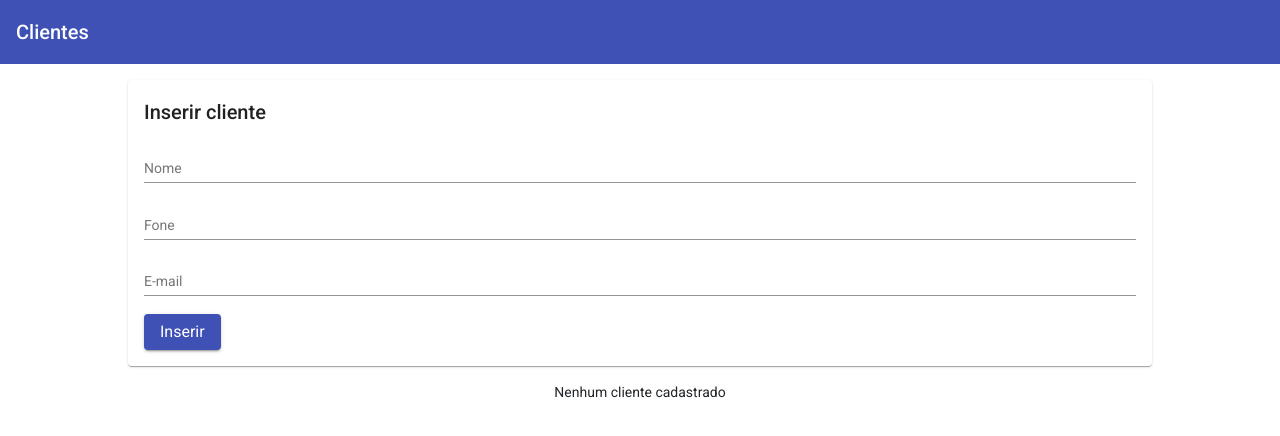
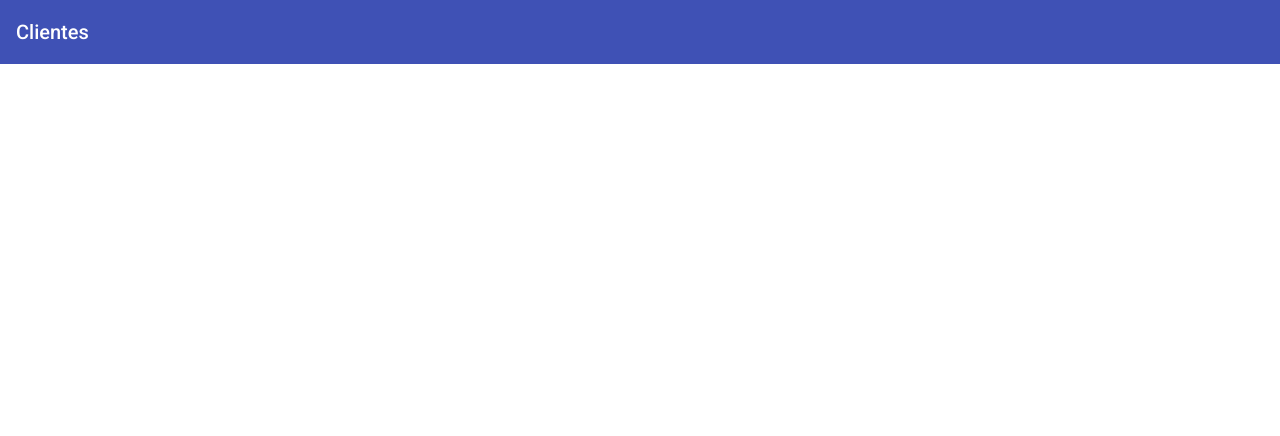
Before and after one commit to ricardon91/Projeto-Angular-Node-MongoDB, an Angular app: page / in a window 1280 px wide. Shown: the top 436 px of the page. Built offline with nearby package versions, Linux system fonts and the light colour scheme.

Commit message:
implementacao service

```diff
--- a/src/app/app.component.html
+++ b/src/app/app.component.html
@@ -1,5 +1,5 @@
 <app-cabecalho></app-cabecalho>
 <main>
-<app-cliente-inserir (clienteAdicionado)="onClienteAdicionado($event)"></app-cliente-inserir>
-<app-cliente-lista [clientes]="clientes"></app-cliente-lista>
+<!-- <app-cliente-inserir (clienteAdicionado)="onClienteAdicionado($event)"></app-cliente-inserir>
+<app-cliente-lista [clientes]="clientes"></app-cliente-lista> -->
 </main>
--- a/src/app/app.module.ts
+++ b/src/app/app.module.ts
@@ -14,6 +14,7 @@ import { MatToolbarModule } from '@angular/material/toolbar';
 
 import { CabecalhoComponent } from './cabecalho/cabecalho.component';
 import { ClienteListaComponent } from './clientes/cliente-lista/cliente-lista.component';
+import { ClienteService } from './services/cliente.service';
 
 @NgModule({
   declarations: [
@@ -32,7 +33,9 @@ import { ClienteListaComponent } from './clientes/cliente-lista/cliente-lista.co
     MatToolbarModule,
     MatExpansionModule
   ],
-  providers: [],
+  providers: [
+    ClienteService
+  ],
   bootstrap: [AppComponent]
 })
 export class AppModule { }
--- a/src/app/clientes/cliente-inserir/cliente-inserir.component.html
+++ b/src/app/clientes/cliente-inserir/cliente-inserir.component.html
@@ -1,16 +1,24 @@
 <mat-card>
+    <form (submit)="adicionarCliente(clienteForm)" #clienteForm="ngForm">
         <h2>Inserir cliente</h2>
+
         <mat-form-field>
-        <input type="text" matInput placeholder="Nome" [(ngModel)]="nome">
+            <input type="text" required minlength="4" matInput placeholder="Nome" name="nome" ngModel #nome="ngModel">
+            <mat-error *ngIf="nome.invalid">Digite um nome válido</mat-error>
         </mat-form-field>
 
         <mat-form-field>
-        <input type="text" matInput placeholder="Fone" [(ngModel)]="fone">
+            <input type="text" required matInput placeholder="Fone" name="fone" ngModel #fone="ngModel">
+            <mat-error *ngIf="fone.invalid">Digite um telefone válido</mat-error>
         </mat-form-field>
 
         <mat-form-field>
-        <input type="email" matInput placeholder="E-mail" [(ngModel)]="email">
+            <input type="email" required matInput placeholder="E-mail" name="email" ngModel #email="ngModel">
+            <mat-error *ngIf="email.invalid">Digite um nome válido</mat-error>
         </mat-form-field>
 
-    <button color="primary" mat-raised-button (click)="adicionarCliente()" class="btn btn-primary">Inserir</button>
+        <button color="primary" mat-raised-button>Inserir</button>
+
+        <!-- <button color="primary" mat-raised-button (click)="adicionarCliente()" class="btn btn-primary">Inserir</button> -->
+    </form>
 </mat-card>
--- a/src/app/clientes/cliente-inserir/cliente-inserir.component.ts
+++ b/src/app/clientes/cliente-inserir/cliente-inserir.component.ts
@@ -1,30 +1,43 @@
-import {Component, EventEmitter, Output} from "@angular/core";
+import { Component, EventEmitter, Output } from "@angular/core";
+import { NgForm } from "@angular/forms";
+import { ClienteService } from "src/app/services/cliente.service";
 import { Cliente } from "src/models/cliente.model";
 
 
 @Component({
     selector: 'app-cliente-inserir',
-    templateUrl:'./cliente-inserir.component.html',
-    styleUrls:['./cliente-inserir.component.css']
+    templateUrl: './cliente-inserir.component.html',
+    styleUrls: ['./cliente-inserir.component.css']
 })
 
-export class ClienteInserirComponent{
+export class ClienteInserirComponent {
 
-    @Output() clienteAdicionado = new EventEmitter<Cliente>();
+    constructor(public clienteService: ClienteService) { }
 
-    nome= ''
-    fone= '';
-    email= '';
+    // @Output() clienteAdicionado = new EventEmitter<Cliente>();
 
-    adicionarCliente(){
-        const cliente: Cliente = {
-            nome: this.nome,
-            fone: this.fone,
-            email: this.email
-        };
+    // nome= '';
+    // fone= '';
+    // email= '';
 
-        this.clienteAdicionado.emit(cliente);
+    adicionarCliente(form: NgForm) {
+        if (form.invalid) {
+            return;
+        }
+
+        this.clienteService.adicionarCliente(
+            form.value.nome,
+            form.value.fone,
+            form.value.email
+        );
+        form.resetForm();
+
+        // const cliente: Cliente = {
+        //     nome: form.value.nome,
+        //     fone: form.value.fone,
+        //     email: form.value.email
+        // };
+
+        // this.clienteAdicionado.emit(cliente);
     }
-
-
 }
--- a/src/app/clientes/cliente-lista/cliente-lista.component.html
+++ b/src/app/clientes/cliente-lista/cliente-lista.component.html
@@ -4,6 +4,10 @@
         <p>Fone: {{ cliente.fone }}</p>
         <hr />
         <p>Email: {{ cliente.email }}</p>
+        <mat-action-row>
+            <button mat-button color="primary">Editar</button>
+            <button mat-button color="warn">Remover</button>
+        </mat-action-row>
     </mat-expansion-panel>
 </mat-accordion>
 <p class="mat-body-1" style="text-align: center;" *ngIf="clientes.length <= 0">
--- a/src/app/clientes/cliente-lista/cliente-lista.component.ts
+++ b/src/app/clientes/cliente-lista/cliente-lista.component.ts
@@ -1,18 +1,30 @@
-import { Component, Input, OnInit } from '@angular/core';
+import { Component, Input, OnDestroy, OnInit } from '@angular/core';
+import { ClienteService } from 'src/app/services/cliente.service';
 import { Cliente } from '../../../models/cliente.model';
+import { Subscription, Observable } from 'rxjs';
 
 @Component({
   selector: 'app-cliente-lista',
   templateUrl: './cliente-lista.component.html',
   styleUrls: ['./cliente-lista.component.css']
 })
-export class ClienteListaComponent implements OnInit {
+export class ClienteListaComponent implements OnInit, OnDestroy {
+  clientes: Cliente[] = [];
+  private clientesSubscription: Subscription;
 
-  @Input() clientes: Cliente[] = [];
+  // @Input() clientes: Cliente[] = [];
 
-  constructor() { }
+  constructor(public clienteService: ClienteService) { }
 
   ngOnInit(): void {
+    this.clientes = this.clienteService.getClientes();
+    this.clientesSubscription = this.clienteService.getListaDeClientesAtualizadaObservable()
+      .subscribe((clientes: Cliente[]) => {
+        this.clientes = clientes;
+      });
   }
 
+  ngOnDestroy(): void {
+    this.clientesSubscription.unsubscribe();
+  }
 }
--- /dev/null
+++ b/src/app/services/cliente.service.ts
@@ -0,0 +1,26 @@
+import { Subject } from "rxjs";
+import { Cliente } from "src/models/cliente.model";
+
+export class ClienteService {
+
+    private clientes: Cliente[] = [];
+    private listaClienteAtualizada = new Subject<Cliente[]>()
+
+    getClientes(): Cliente[] {
+        return [...this.clientes];
+    }
+
+    adicionarCliente(nome: string, fone: string, email: string) {
+        const cliente: Cliente = {
+            nome: nome,
+            fone: fone,
+            email: email,
+        };
+        this.clientes.push(cliente);
+        this.listaClienteAtualizada.next([...this.clientes])
+    }
+
+    getListaDeClientesAtualizadaObservable() {
+        return this.listaClienteAtualizada.asObservable();
+    }
+}
--- a/tsconfig.json
+++ b/tsconfig.json
@@ -6,6 +6,7 @@
     "outDir": "./dist/out-tsc",
     "forceConsistentCasingInFileNames": true,
     "strict": true,
+    "strictPropertyInitialization": false,
     "noImplicitReturns": true,
     "noFallthroughCasesInSwitch": true,
     "sourceMap": true,
```
Lines whose indentation alone changed are shown as unchanged.
